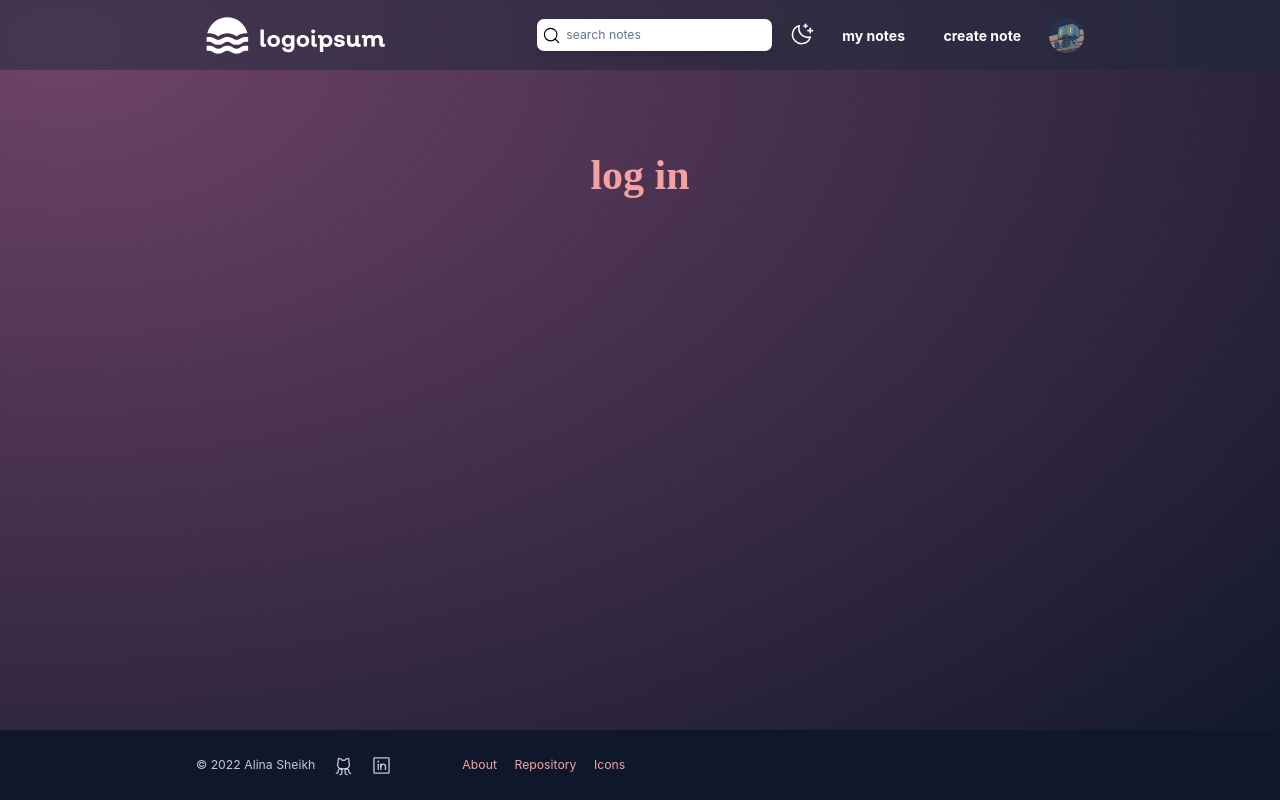
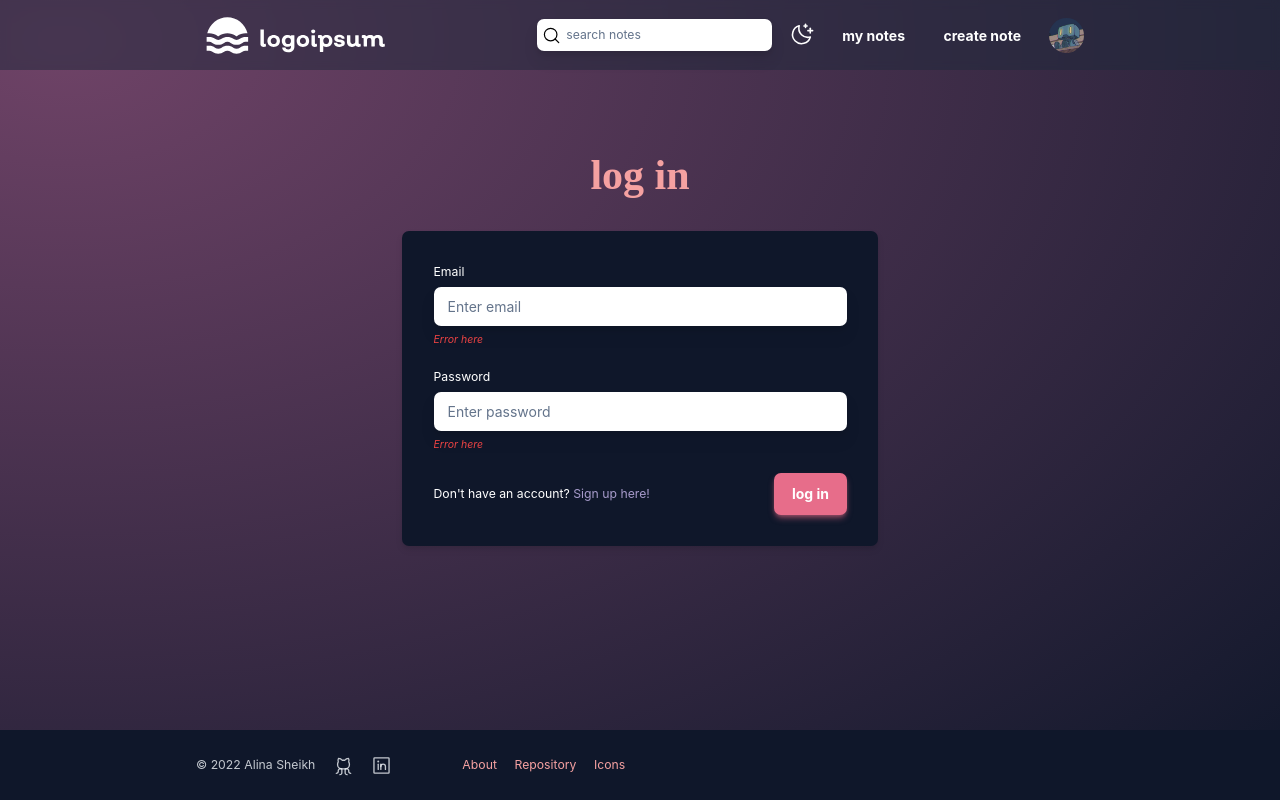
Before and after one commit to alshei/notepad-v2, a React (Create React App) app: page /login in a window 1280 px wide. Built offline with nearby package versions, Linux system fonts and the light colour scheme.

Commit message:
Update index.js

```diff
--- a/src/screens/LoginScreen/index.js
+++ b/src/screens/LoginScreen/index.js
@@ -1,10 +1,42 @@
 import React from "react";
 import Title from "../../components/Title";
+import Form from "../../components/Form";
+import InputField from "../../components/InputField";
+import { Primary } from "../../components/Buttons";
+import { Link } from "react-router-dom";
 
 const LoginScreen = () => {
   return (
     <div className="w-screen h-screen">
       <Title title="log in" />
+      <div className="mt-10 pb-40 w-full flex justify-center gap-6 pl-56 pr-56">
+        <Form
+          text="Don't have an account?"
+          button={<Primary option={"log in"} link="#" />}
+          link={
+            <Link to="login">
+              <p className="inline-flex text-sm text-lavender hover:text-white">
+                Sign up here!
+              </p>
+            </Link>
+          }
+        >
+          <InputField
+            label="Email"
+            id="login-email"
+            placeholder="Enter email"
+            type="email"
+            errorMsg="Error here"
+          />
+          <InputField
+            label="Password"
+            id="login-password"
+            placeholder="Enter password"
+            type="password"
+            errorMsg="Error here"
+          />
+        </Form>
+      </div>
     </div>
   );
 };
```
